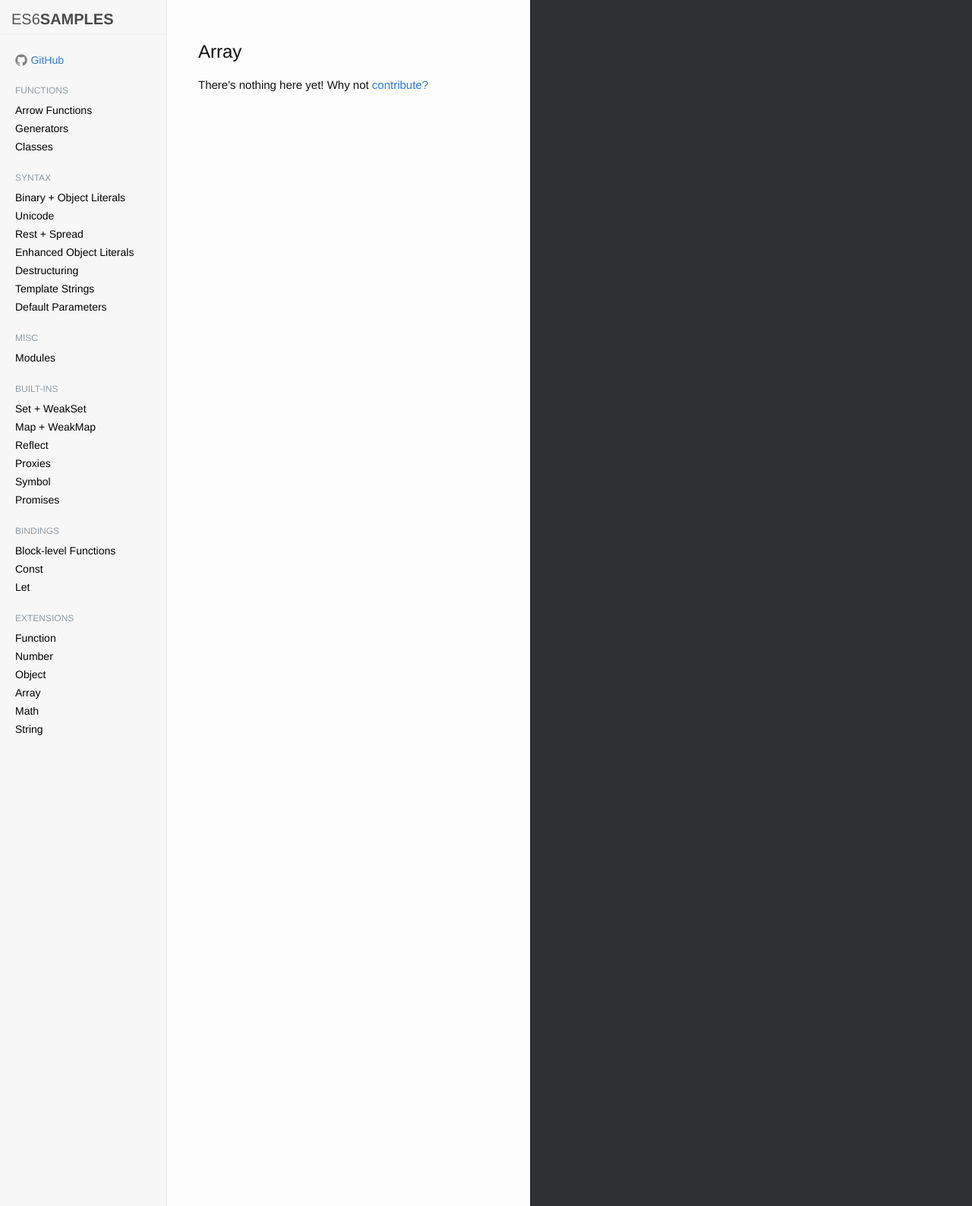
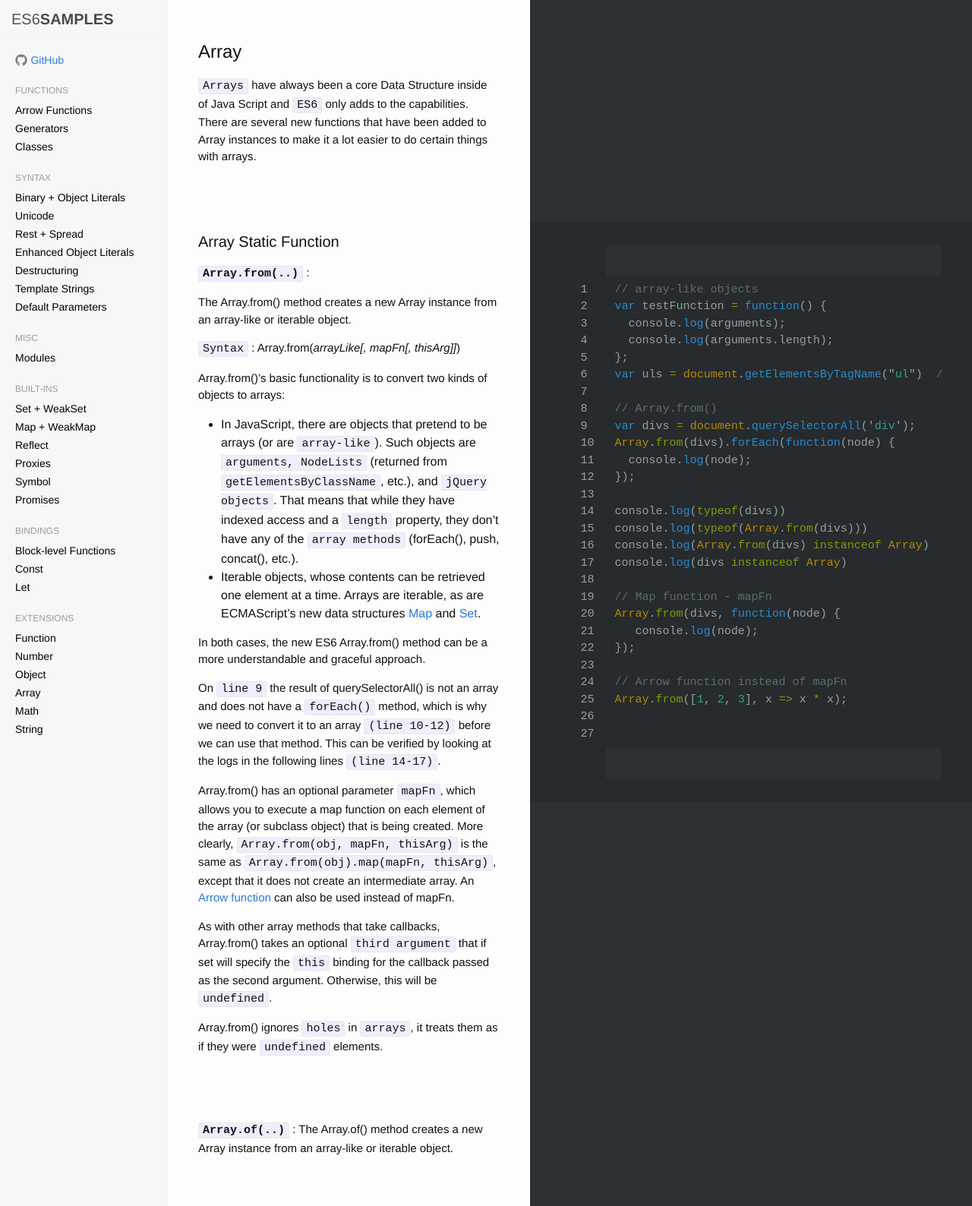
Before and after one commit to ddoolin/ES6Samples, a Jekyll site: the page built from _posts/2015-04-18-array.html, in a window 1280 px wide. Shown: the whole page at 76% size. Built offline with Jekyll 4.4.1, drawn with Linux system fonts in a browser that asks for light colours; nearby versions of some CDN libraries.

Commit message:
initial commit

```diff
--- a/_posts/2015-04-18-array.html
+++ b/_posts/2015-04-18-array.html
@@ -7,8 +7,83 @@ categories: extensions
 <div class="sample-area">
   <div class="copy">
     <h1>Array</h1>
-    <p>There's nothing here yet! Why not <a href="https://github.com/ddoolin/ES6Samples">contribute?</a></p>
+	{% markdown %}
+`Arrays` have always been a core Data Structure inside of Java Script and `ES6` only adds to the capabilities. There are several new functions that have been added to Array instances to make it a lot easier to do certain things with arrays.
+	{% endmarkdown %}
   </div>
   <div class="code">
   </div>
 </div>
+
+<div class="sample-area">
+  <div class="copy">
+    {% markdown %}
+####Array Static Function
+**`Array.from(..)`** :
+
+The Array.from() method creates a new Array instance from an array-like or iterable object.
+
+`Syntax` : Array.from(*arrayLike[, mapFn[, thisArg]]*)
+
+Array.from()’s basic functionality is to convert two kinds of objects to arrays:
+
+- In JavaScript, there are objects that pretend to be arrays (or are `array-like`). Such objects are `arguments, NodeLists` (returned from `getElementsByClassName`, etc.), and `jQuery objects`. That means that while they have indexed access and a `length` property, they don’t have any of the `array methods` (forEach(), push, concat(), etc.).
+- Iterable objects, whose contents can be retrieved one element at a time. Arrays are iterable, as are ECMAScript’s new data structures [Map](http://es6samples.com/built-ins/map+weak-map/) and [Set](http://es6samples.com/built-ins/set+weak-set/).
+
+In both cases, the new ES6 Array.from() method can be a more understandable and graceful approach.
+
+On `line 9` the result of querySelectorAll() is not an array and does not have a `forEach()` method, which is why we need to convert it to an array `(line 10-12)` before we can use that method. This can be verified by looking at the logs in the following lines `(line 14-17)`.
+
+Array.from() has an optional parameter `mapFn`, which allows you to execute a map function on each element of the array (or subclass object) that is being created. More clearly, `Array.from(obj, mapFn, thisArg)` is the same as `Array.from(obj).map(mapFn, thisArg)`, except that it does not create an intermediate array. An [Arrow function](http://es6samples.com/functions/arrow-functions/) can also be used instead of mapFn.
+
+As with other array methods that take callbacks, Array.from() takes an optional `third argument` that if set will specify the `this` binding for the callback passed as the second argument. Otherwise, this will be `undefined`.
+
+Array.from() ignores `holes` in `arrays`, it treats them as if they were `undefined` elements.
+	{% endmarkdown %}
+  </div>
+  <div class="code">
+  {% highlight javascript linenos %}
+// array-like objects
+var testFunction = function() {
+  console.log(arguments);
+  console.log(arguments.length);
+};
+var uls = document.getElementsByTagName("ul")  // array-like collection
+
+// Array.from()
+var divs = document.querySelectorAll('div');
+Array.from(divs).forEach(function(node) {
+  console.log(node);
+});
+
+console.log(typeof(divs))                       // object
+console.log(typeof(Array.from(divs)))           // object
+console.log(Array.from(divs) instanceof Array)  // true
+console.log(divs instanceof Array)              // false
+
+// Map function - mapFn
+Array.from(divs, function(node) {
+   console.log(node);
+});
+
+// Arrow function instead of mapFn
+Array.from([1, 2, 3], x => x * x);              // [1, 4, 9]
+
+  {% endhighlight %}
+  </div>
+</div>
+
+<div class="sample-area">
+  <div class="copy">
+	{% markdown %}
+**`Array.of(..)`** :
+The Array.of() method creates a new Array instance from an array-like or iterable object.
+
+	{% endmarkdown %}
+  </div>
+  <div class="code">
+  {% highlight javascript linenos %}
+
+  {% endhighlight %}
+  </div>
+</div>
```
